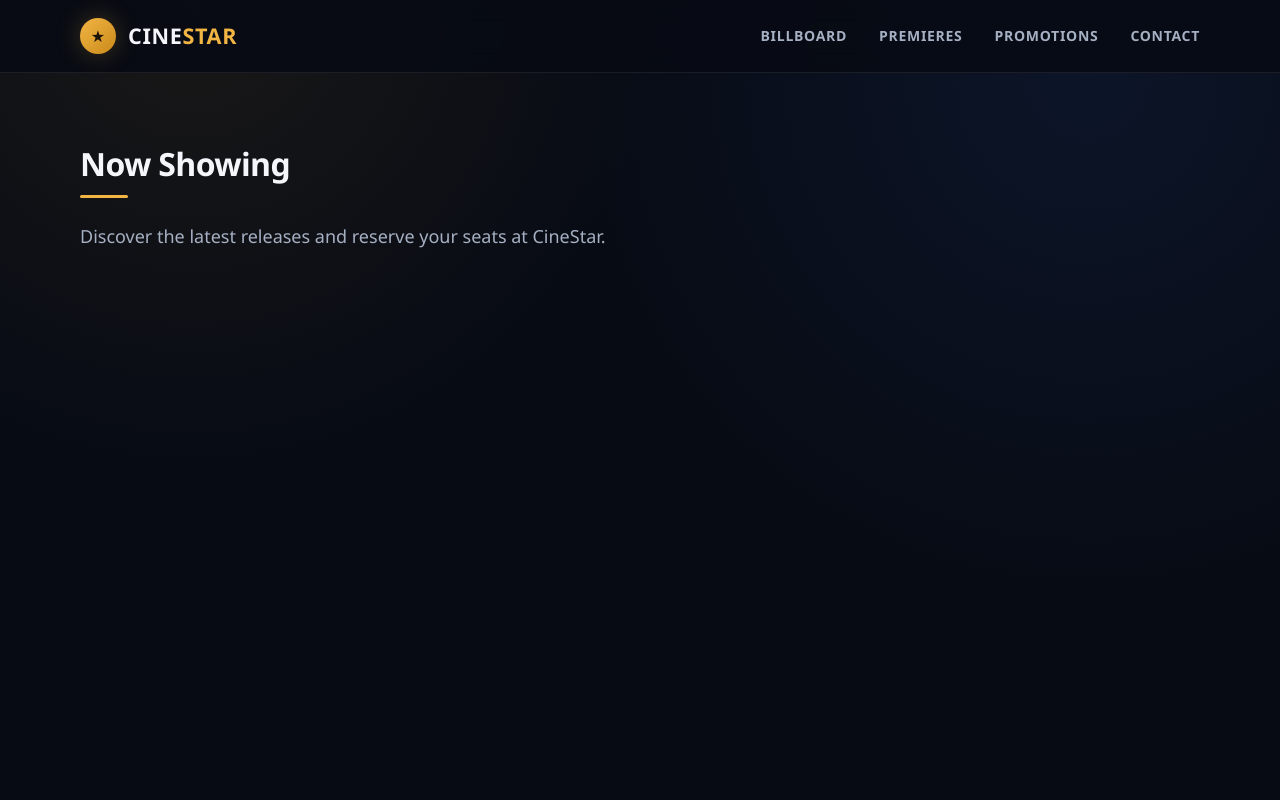
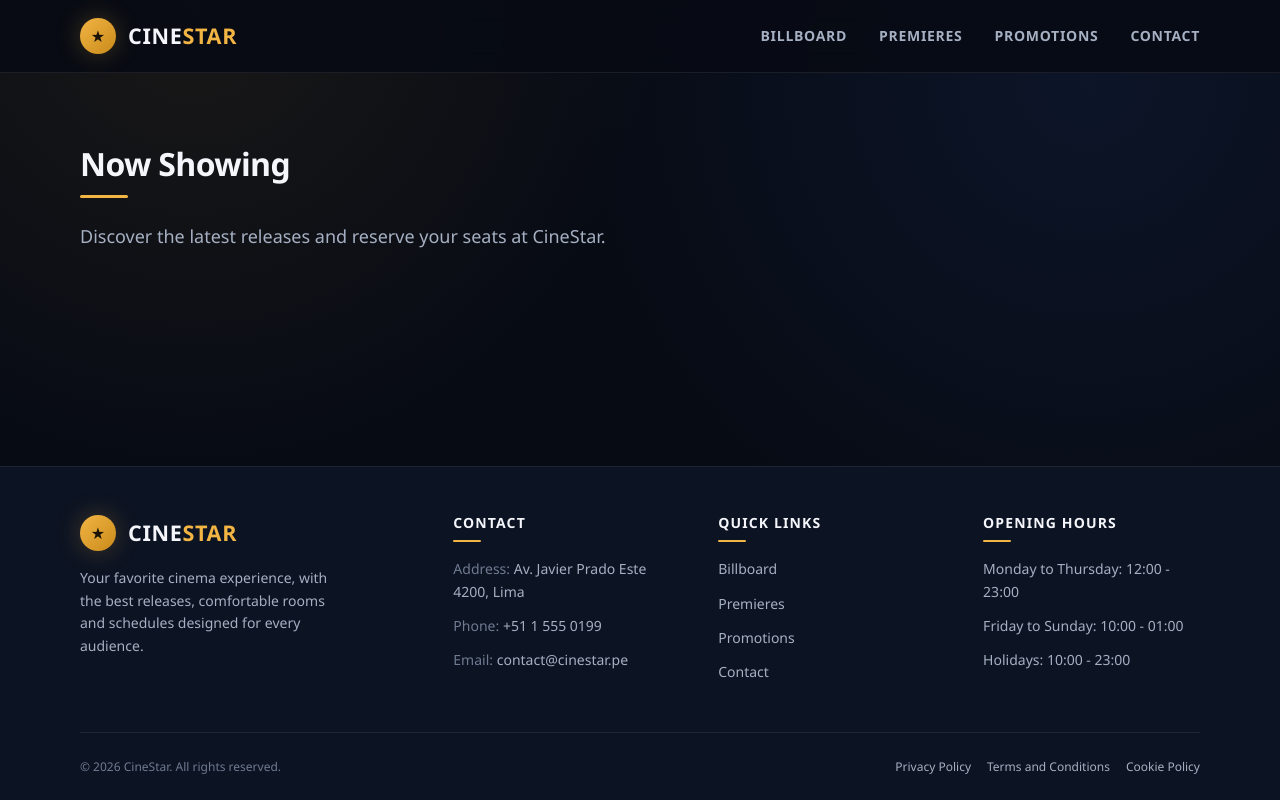
Before and after one commit to Ian1709/Lab09_Desarrollo_Empresarial, a React (Vite) app in the folder Lab09_proyecto/: page / in a window 1280 px wide. Built offline with nearby package versions, Linux system fonts and the light colour scheme.

Commit message:
feat(paso-6): build Footer component and push initial codebase to remote repository

```diff
--- a/Lab09_proyecto/src/App.jsx
+++ b/Lab09_proyecto/src/App.jsx
@@ -1,4 +1,5 @@
 import Header from './components/Header.jsx'
+import Footer from './components/Footer.jsx'
 
 function App() {
   return (
@@ -15,6 +16,8 @@ function App() {
           </div>
         </section>
       </main>
+
+      <Footer />
     </div>
   )
 }
--- /dev/null
+++ b/Lab09_proyecto/src/components/Footer.jsx
@@ -0,0 +1,113 @@
+const contactDetails = [
+  { id: 'address', label: 'Address', value: 'Av. Javier Prado Este 4200, Lima' },
+  { id: 'phone', label: 'Phone', value: '+51 1 555 0199', href: 'tel:+5115550199' },
+  {
+    id: 'email',
+    label: 'Email',
+    value: 'contact@cinestar.pe',
+    href: 'mailto:contact@cinestar.pe',
+  },
+]
+
+const quickLinks = [
+  { id: 'billboard', label: 'Billboard', href: '#billboard' },
+  { id: 'premieres', label: 'Premieres', href: '#premieres' },
+  { id: 'promotions', label: 'Promotions', href: '#promotions' },
+  { id: 'contact', label: 'Contact', href: '#contact' },
+]
+
+const legalLinks = [
+  { id: 'privacy', label: 'Privacy Policy', href: '#privacy' },
+  { id: 'terms', label: 'Terms and Conditions', href: '#terms' },
+  { id: 'cookies', label: 'Cookie Policy', href: '#cookies' },
+]
+
+const currentYear = new Date().getFullYear()
+
+function Footer() {
+  return (
+    <footer className="site-footer" id="contact">
+      <div className="container">
+        <div className="footer__content">
+          <div className="footer__brand-column">
+            <a className="brand" href="#top" aria-label="CineStar home">
+              <span className="brand__mark" aria-hidden="true">
+                ★
+              </span>
+              <span className="brand__name">
+                Cine<span className="brand__name-accent">Star</span>
+              </span>
+            </a>
+            <p className="footer__description">
+              Your favorite cinema experience, with the best releases,
+              comfortable rooms and schedules designed for every audience.
+            </p>
+          </div>
+
+          <section className="footer__column" aria-labelledby="footer-contact">
+            <h2 className="footer__title" id="footer-contact">
+              Contact
+            </h2>
+            <ul className="footer__list">
+              {contactDetails.map((detail) => (
+                <li key={detail.id}>
+                  <span className="footer__label">{detail.label}: </span>
+                  {detail.href ? (
+                    <a className="footer__link" href={detail.href}>
+                      {detail.value}
+                    </a>
+                  ) : (
+                    <span>{detail.value}</span>
+                  )}
+                </li>
+              ))}
+            </ul>
+          </section>
+
+          <section className="footer__column" aria-labelledby="footer-links">
+            <h2 className="footer__title" id="footer-links">
+              Quick Links
+            </h2>
+            <ul className="footer__list">
+              {quickLinks.map((link) => (
+                <li key={link.id}>
+                  <a className="footer__link" href={link.href}>
+                    {link.label}
+                  </a>
+                </li>
+              ))}
+            </ul>
+          </section>
+
+          <section className="footer__column" aria-labelledby="footer-hours">
+            <h2 className="footer__title" id="footer-hours">
+              Opening Hours
+            </h2>
+            <ul className="footer__list">
+              <li>Monday to Thursday: 12:00 - 23:00</li>
+              <li>Friday to Sunday: 10:00 - 01:00</li>
+              <li>Holidays: 10:00 - 23:00</li>
+            </ul>
+          </section>
+        </div>
+
+        <div className="footer__bottom">
+          <p className="footer__copyright">
+            © {currentYear} CineStar. All rights reserved.
+          </p>
+          <ul className="footer__legal-list">
+            {legalLinks.map((link) => (
+              <li key={link.id}>
+                <a className="footer__link" href={link.href}>
+                  {link.label}
+                </a>
+              </li>
+            ))}
+          </ul>
+        </div>
+      </div>
+    </footer>
+  )
+}
+
+export default Footer
--- a/Lab09_proyecto/src/styles/App.css
+++ b/Lab09_proyecto/src/styles/App.css
@@ -307,6 +307,97 @@ button {
   transform: scaleX(1);
 }
 
+/* Footer
+   ========================================================================== */
+
+.site-footer {
+  margin-top: auto;
+  border-top: 1px solid var(--color-border);
+  background-color: var(--color-background-soft);
+}
+
+.footer__content {
+  display: grid;
+  gap: var(--space-2xl);
+  grid-template-columns: minmax(0, 1.5fr) repeat(3, minmax(0, 1fr));
+  padding-block: var(--space-2xl);
+}
+
+.footer__brand-column {
+  display: flex;
+  flex-direction: column;
+  align-items: flex-start;
+  gap: var(--space-md);
+}
+
+.footer__description {
+  max-width: 34ch;
+  color: var(--color-text-secondary);
+  font-size: var(--font-size-sm);
+}
+
+.footer__title {
+  margin-bottom: var(--space-md);
+  color: var(--color-text-primary);
+  font-size: var(--font-size-sm);
+  font-weight: 700;
+  letter-spacing: 0.08em;
+  text-transform: uppercase;
+}
+
+.footer__title::after {
+  content: '';
+  display: block;
+  width: 1.75rem;
+  height: 2px;
+  margin-top: var(--space-xs);
+  border-radius: var(--radius-pill);
+  background-color: var(--color-accent);
+}
+
+.footer__list {
+  display: flex;
+  flex-direction: column;
+  gap: var(--space-sm);
+  color: var(--color-text-secondary);
+  font-size: var(--font-size-sm);
+}
+
+.footer__label {
+  color: var(--color-text-muted);
+}
+
+.footer__link {
+  color: var(--color-text-secondary);
+  transition: color var(--transition-fast);
+}
+
+.footer__link:hover,
+.footer__link:focus-visible {
+  color: var(--color-accent);
+}
+
+.footer__bottom {
+  display: flex;
+  align-items: center;
+  justify-content: space-between;
+  gap: var(--space-md);
+  padding-block: var(--space-lg);
+  border-top: 1px solid var(--color-border);
+}
+
+.footer__copyright {
+  color: var(--color-text-muted);
+  font-size: var(--font-size-xs);
+}
+
+.footer__legal-list {
+  display: flex;
+  flex-wrap: wrap;
+  gap: var(--space-md);
+  font-size: var(--font-size-xs);
+}
+
 /* Responsive grid
    ========================================================================== */
 
@@ -331,6 +422,16 @@ button {
   border: 0;
 }
 
+@media (max-width: 960px) {
+  .footer__content {
+    grid-template-columns: repeat(2, minmax(0, 1fr));
+  }
+
+  .footer__brand-column {
+    grid-column: 1 / -1;
+  }
+}
+
 @media (max-width: 640px) {
   .header__inner {
     flex-direction: column;
@@ -352,6 +453,16 @@ button {
     font-size: var(--font-size-xs);
     white-space: nowrap;
   }
+
+  .footer__content {
+    grid-template-columns: minmax(0, 1fr);
+    gap: var(--space-xl);
+  }
+
+  .footer__bottom {
+    flex-direction: column;
+    align-items: flex-start;
+  }
 }
 
 @media (prefers-reduced-motion: reduce) {
```
